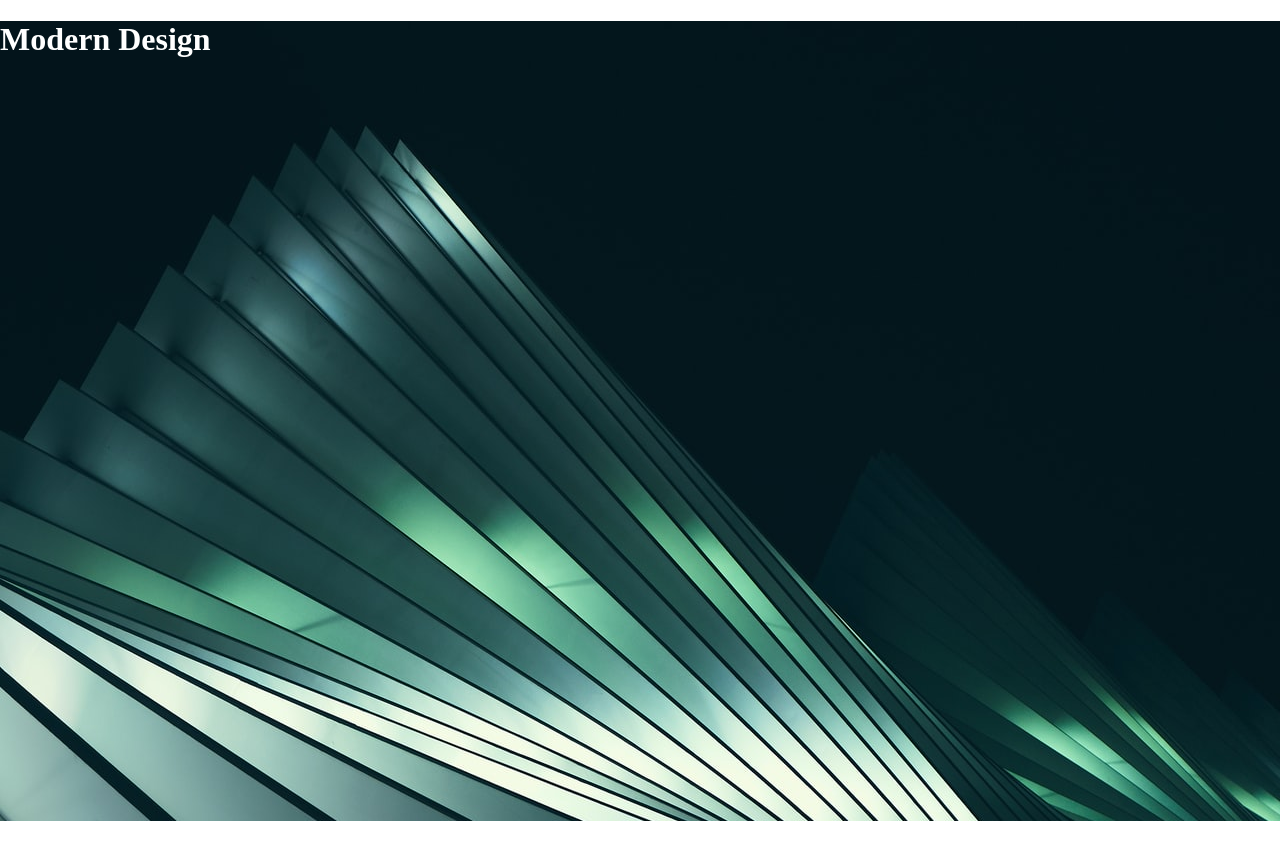
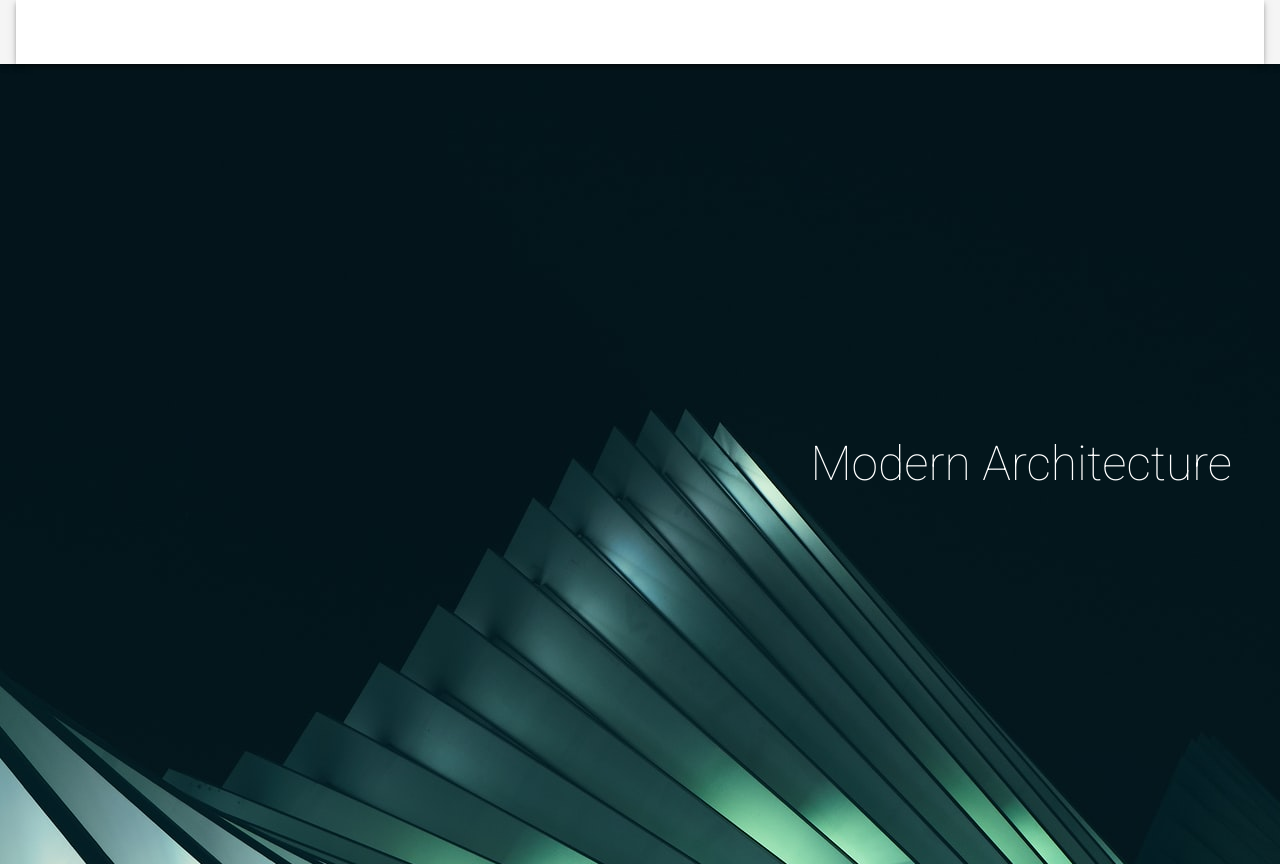
Before and after one commit to Ajsalemo/Vue.js-UI-Template, a Vue app: page / in a window 1280 px wide. Before the commit the page ends 821 px from the top, so only its background shows below. Built offline with nearby package versions, Linux system fonts and the light colour scheme.

Commit message:
incoporated Vuetify for UI styling

```diff
--- a/public/index.html
+++ b/public/index.html
@@ -6,6 +6,8 @@
     <meta name="viewport" content="width=device-width,initial-scale=1.0">
     <link rel="icon" href="<%= BASE_URL %>favicon.ico">
     <title><%= htmlWebpackPlugin.options.title %></title>
+    <link rel="stylesheet" href="https://fonts.googleapis.com/css?family=Roboto:100,300,400,500,700,900">
+    <link rel="stylesheet" href="https://cdn.jsdelivr.net/npm/@mdi/font@latest/css/materialdesignicons.min.css">
   </head>
   <body>
     <noscript>
--- a/src/App.vue
+++ b/src/App.vue
@@ -1,27 +1,28 @@
 <template>
-  <div id="app">
-    <Header />
-  </div>
+  <v-app>
+    <Appbar />
+    <v-container class="app-container d-flex flex-column justify-center pr-md-12" fluid>
+      <Header />
+    </v-container>
+  </v-app>
 </template>
 
 <script>
-import Header from "./components/Header"
+import Header from './components/Header';
+import Appbar from './components/Appbar'
 
 export default {
-  name: "App",
+  name: 'App',
   components: {
     Header,
-  }
+    Appbar
+  },
 };
 </script>
 
-<style>
-body {
-  margin: 0;
-}
-#app {
-  background-image: url(./assets/images/reggioemilia.jpg);
-  background-position: center;
+<style scoped>
+.app-container {
+  background-image: url("./assets/images/reggioemilia.jpg");
   height: 100vh;
 }
 </style>
--- /dev/null
+++ b/src/components/Appbar.vue
@@ -0,0 +1,12 @@
+<template>
+    <v-app-bar>
+        <v-toolbar>
+        </v-toolbar>
+    </v-app-bar>
+</template>
+
+<script>
+export default {
+    name: 'Appbar',
+}
+</script>
--- a/src/components/Header.vue
+++ b/src/components/Header.vue
@@ -1,5 +1,5 @@
 <template>
-  <h1>Modern Design</h1>
+  <h1 class="font-weight-thin display-2 text-center text-md-right">Modern Architecture</h1>
 </template>
 
 <script>
@@ -8,7 +8,6 @@ export default {
 };
 </script>
 
-<!-- Add "scoped" attribute to limit CSS to this component only -->
 <style scoped>
 h1 {
   color: #fff;
--- a/src/main.js
+++ b/src/main.js
@@ -1,8 +1,10 @@
 import Vue from 'vue'
 import App from './App.vue'
+import vuetify from './plugins/vuetify';
 
 Vue.config.productionTip = false
 
 new Vue({
-  render: h => h(App),
+  vuetify,
+  render: h => h(App)
 }).$mount('#app')
--- /dev/null
+++ b/src/plugins/vuetify.js
@@ -0,0 +1,7 @@
+import Vue from 'vue';
+import Vuetify from 'vuetify/lib';
+
+Vue.use(Vuetify);
+
+export default new Vuetify({
+});
--- /dev/null
+++ b/vue.config.js
@@ -0,0 +1,5 @@
+module.exports = {
+  "transpileDependencies": [
+    "vuetify"
+  ]
+}
```
Also changed, not shown: package.json (+7 -2 lines), src/assets/logo.svg (added), 1 other file (tests, documents, lock files or other folders).
